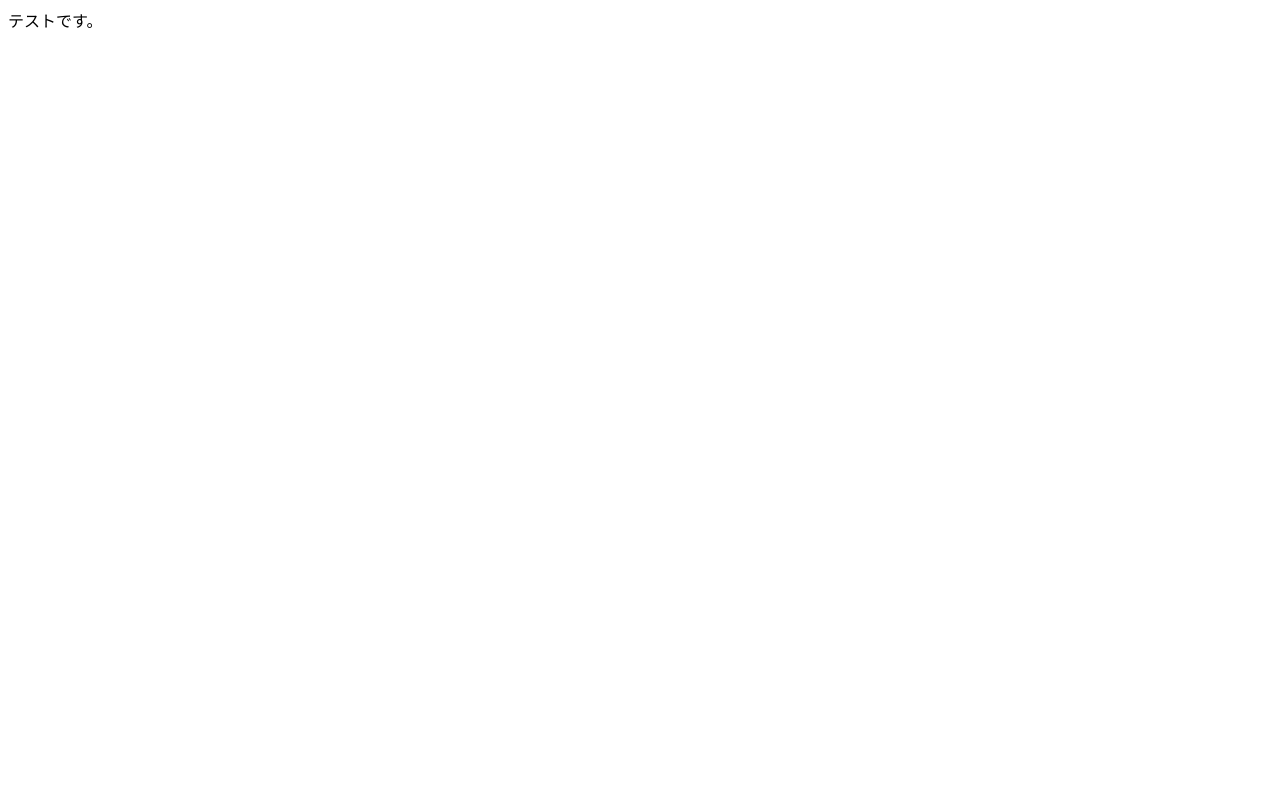
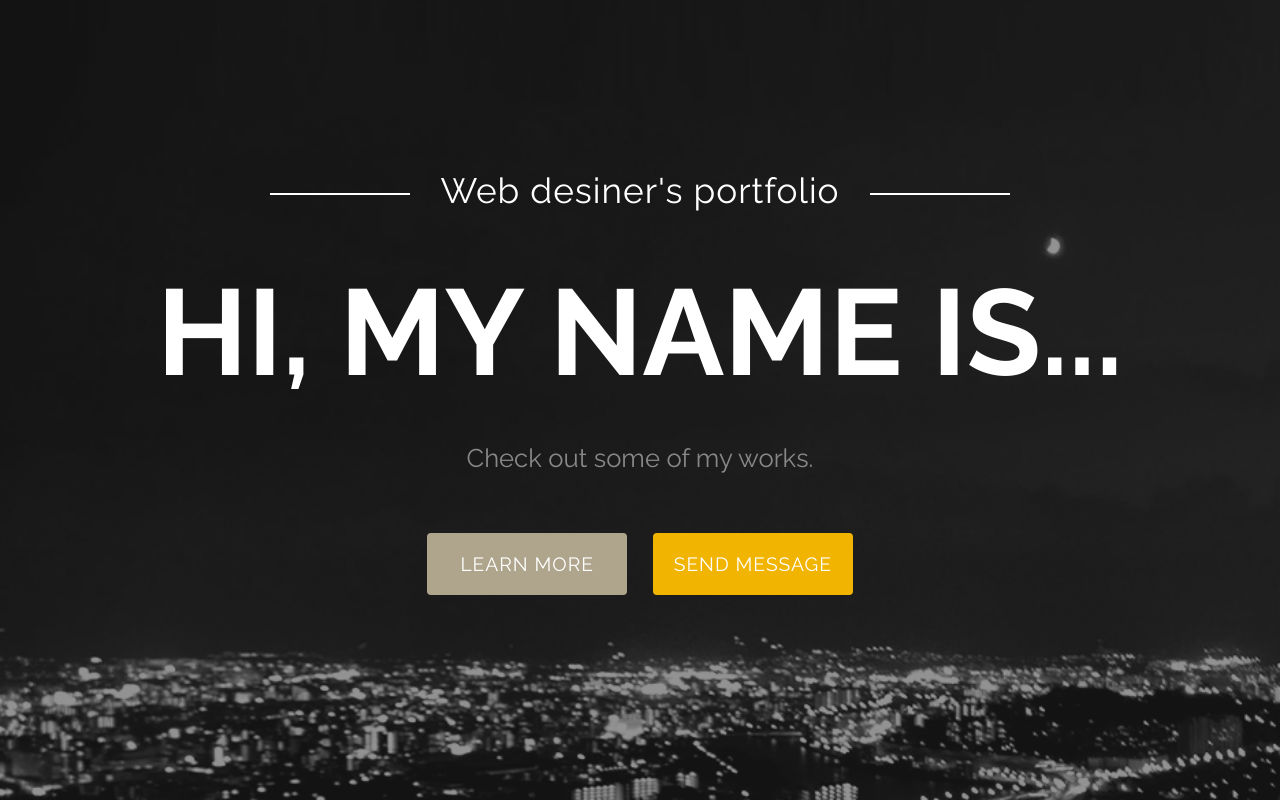
Before and after one commit to yusuke-ta-5536/singlepage-layout, a plain HTML site: page index.html in a window 1280 px wide. Drawn offline with Linux system fonts and the light colour scheme.

Commit message:
header create

```diff
--- a/css/style.css
+++ b/css/style.css
@@ -1 +1,65 @@
-テストです。
+@charser "UTF-8"
+
+/* 共通部分 */
+html {
+  font-size:62.5%;
+}
+*, *::before, *::after {
+  box-sizing:border-box;
+}
+body {
+  background:#151515 url('../images/bg.png') no-repeat fixed left bottom;
+  background-size:cover;
+  color:#fff;
+  text-align:center;
+  font-size:1.4rem;
+  font-family:Raleway, "Hiragino Kaku Gothic Pro", Meiryo, sans-serif;
+}
+/* ヘッダー */
+.header {
+  padding:170px 30px 80px;
+}
+.site-title-sub{
+  margin:0 0 30px;
+  letter-spacing:1px;
+  font-size:2.2rem;
+}
+.site-title-sub::before,
+.site-title-sub::after {
+  content:'';
+  display:inline-block;
+  width:140px;
+  height:2px;
+  margin:0 30px;
+  background-color:#fff;
+  vertical-align:middle;
+}
+.site-title{
+  margin:50px 0 40px;
+  font-size:7.6rem;
+}
+.site-description {
+  margin-bottom:50px;
+  color:#888;
+  font-size:1.6rem;
+}
+.button {
+  display:inline-block;
+  width:200px;
+  padding:20px;
+  border-radius:4px;
+  background-color:#afa58d;
+  color:#fff;
+  text-decoration:none;
+  letter-spacing:1px;
+  font-size:1.2rem;
+}
+.button:hover{
+  opacity:0.9;
+}
+.button-showy{
+  background-color:#f1b400;
+}
+.buttons .button{
+  margin:10px;
+}
--- a/index.html
+++ b/index.html
@@ -1 +1,32 @@
-テストです。
+<!DOCTYPE html>
+<html lang="ja">
+<head>
+  <meta charset="UTF-8">
+  <title>シングルページレイアウト</title>
+  <link href="https://fonts.googleapis.com/css?family=Raleway:400,700" rel="stylesheet">
+  <link rel="stylesheet" href="css/normalize.css">
+  <link rel="stylesheet" href="css/style.css">
+</head>
+<body>
+  <!-- ヘッダー -->
+  <header class="header">
+    <p class="site-title-sub">Web desiner's portfolio</p>
+    <h1 class="site-title">HI, MY NAME IS...</h1>
+    <p class="site-description">Check out some of my works.</p>
+    <div class="buttons">
+      <a class="button" href="#about">LEARN MORE</a>
+      <a class="button button-showy" href="#contact">SEND MESSAGE</a>
+    </div>
+  </header>
+  <section class="about" id="about">
+  </section>
+  <section class="works">
+  </section>
+  <section class="skills">
+  </section>
+  <section class="contact" id="contact">
+  </section>
+  <footer class="footer">
+  </footer>
+</body>
+</html>
```
